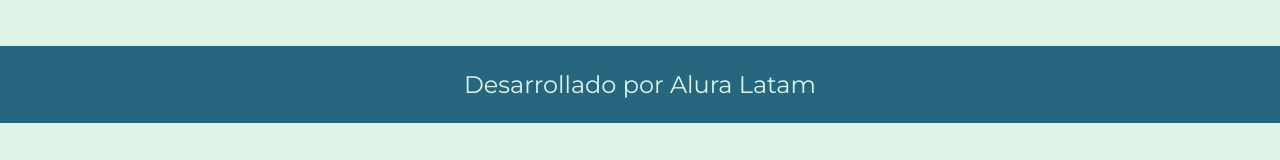
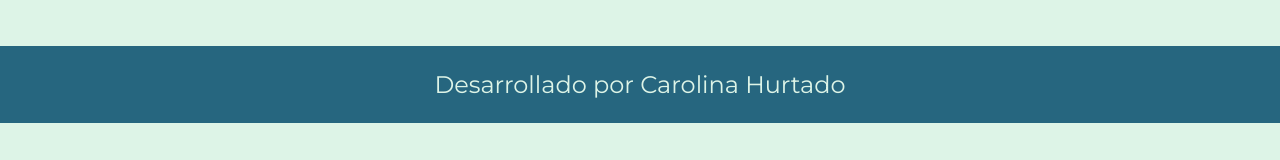
Before and after one commit to carohurtadosaa/Portafolio, a plain HTML site: page contact.html in a window 1280 px wide. Shown: the part 586-746 px from the top of the page. Drawn offline with nearby package versions, Linux system fonts and the light colour scheme.

Commit message:
Update contact.html

```diff
--- a/contact.html
+++ b/contact.html
@@ -27,7 +27,7 @@
         </section>
     </main>
     <footer class="footer">
-        <p>Desarrollado por Alura Latam</p>
+        <p>Desarrollado por Carolina Hurtado</p>
     </footer>
 </body>
 </html>
```
